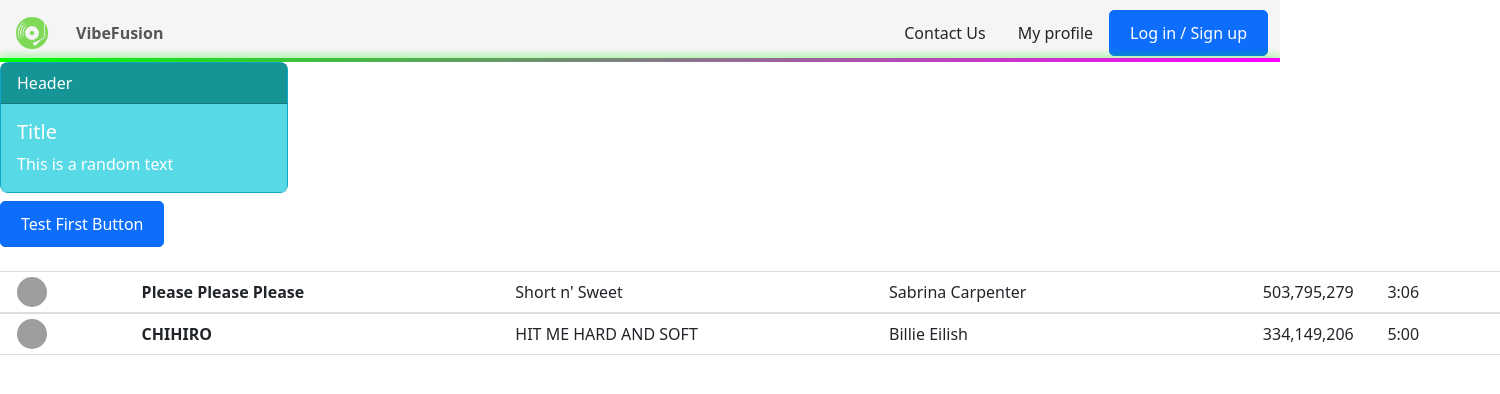
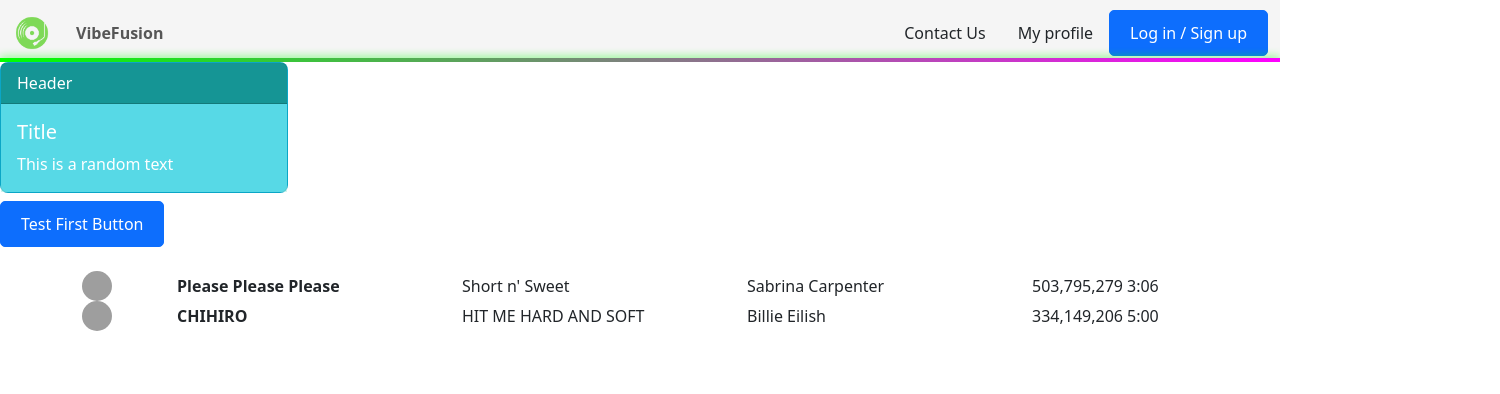
Before and after one commit to morgharrisx/fullstack-3, a React (Create React App) app in the folder frontend/: page / in a window 1280 px wide. Shown: the top 394 px of the page, 1500 px wide, since content can reach past the window. Built offline with nearby package versions, Linux system fonts and the light colour scheme; grey boxes are pictures that could not be loaded; the HTML template or start-up script is replaced by a standard one.

Commit message:
Added dummy data to PlaylistItem

```diff
--- a/frontend/src/PlaylistItem/PlaylistItem.jsx
+++ b/frontend/src/PlaylistItem/PlaylistItem.jsx
@@ -1,10 +1,12 @@
 import React from 'react';
-import { Row, Col, Image, Placeholder } from 'react-bootstrap';
+import { Row, Col, Image, Placeholder, Container } from 'react-bootstrap';
 import './playlistitem.css';
-// import musicNoteImage from './images/musicnote.png';
 
 const PlaylistItem = ({ songName, album, artist, views, runtime, albumCover }) => {
   return (
+    <Container>
+      <Row>
+        <Col xs={12}>
           <Row className="playlist-item align-items-center">
             <Col xs={1}>
               {albumCover ? (
@@ -31,6 +33,18 @@ const PlaylistItem = ({ songName, album, artist, views, runtime, albumCover }) =
               <span className="runtime">{runtime}</span>
             </Col>
           </Row>
+        </Col>
+        {/* <Col xs={4}>
+          {playlistCover ? (
+                <Image src={playlistCover} className="playlist-cover-image" />
+                ) : (
+                <Placeholder as="div" className="playlist-cover-placeholder">
+                <Placeholder xs={12} className="placeholder-playlist"/>
+                </Placeholder>
+                )}
+        </Col> */}
+      </Row>
+    </Container>
   );
 };
 
```
Also changed, not shown: frontend/src/PlaylistItem/PlaylistInfo.jsx (added, +12 -0 lines), frontend/src/PlaylistItem/playlistitem.css (+17 -1 lines), frontend/src/PlaylistItem/playlistinfo.css (added). Lines whose indentation alone changed are shown as unchanged.
